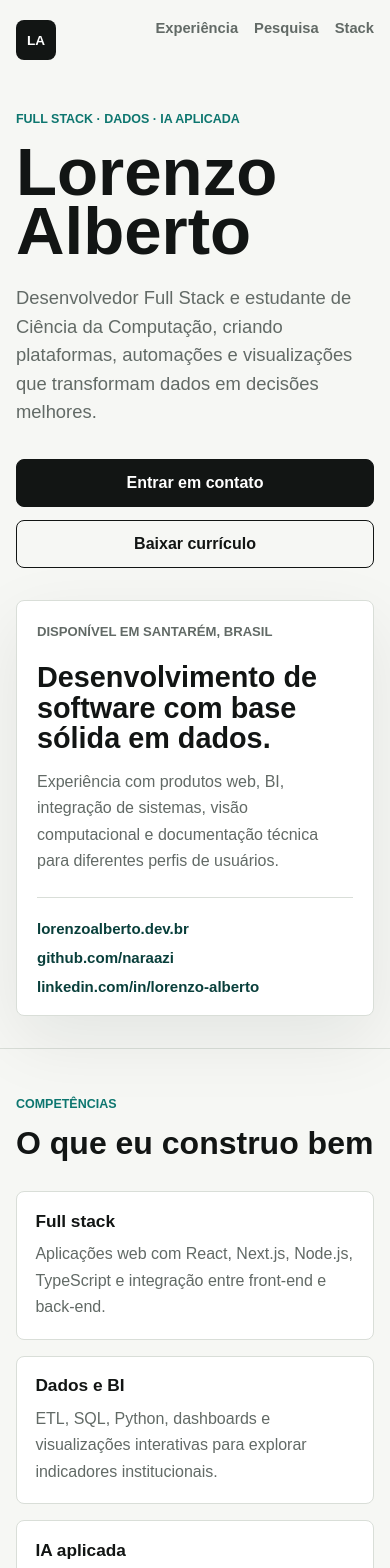
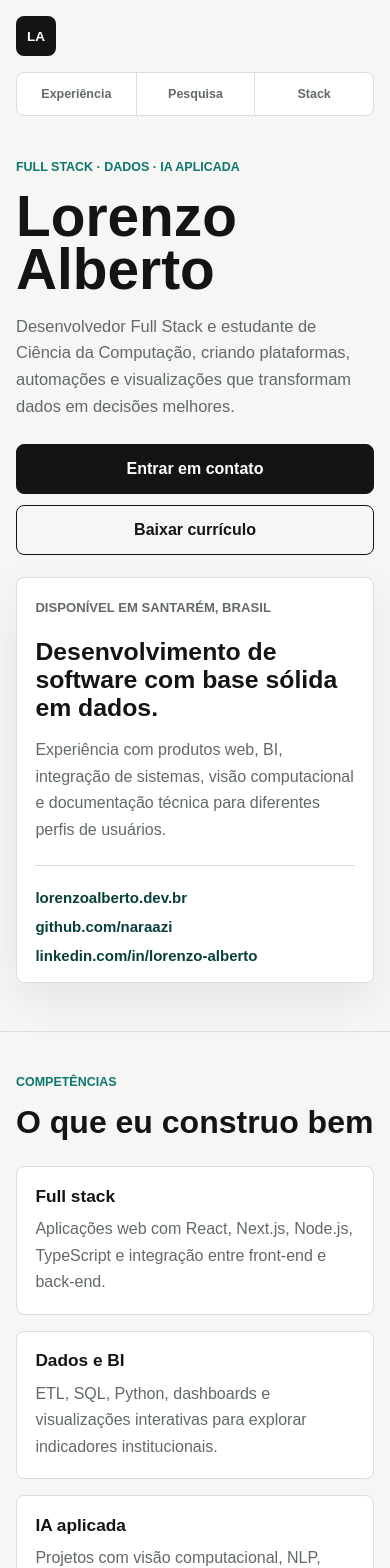
Before and after one commit to naraazi/portfolio, a Next.js app: page / in a window 390 px wide. Shown: the top 1568 px of the page. Built offline with nearby package versions, Linux system fonts and the light colour scheme.

Commit message:
feat(style): adicionado estilo de layout para visualizadores móveis

```diff
--- a/app/globals.css
+++ b/app/globals.css
@@ -29,6 +29,7 @@ body {
     Arial,
     Helvetica,
     sans-serif;
+  overflow-x: hidden;
 }
 
 a {
@@ -40,11 +41,13 @@ a {
   margin: 0 auto;
   max-width: 1440px;
   min-height: 100vh;
+  width: 100%;
 }
 
 .topbar {
   align-items: center;
   display: flex;
+  gap: 1rem;
   justify-content: space-between;
   padding: 1.25rem clamp(1rem, 4vw, 4rem);
 }
@@ -66,12 +69,14 @@ a {
   align-items: center;
   display: flex;
   gap: clamp(1rem, 3vw, 2rem);
+  min-width: 0;
 }
 
 .nav-links a {
   color: var(--muted);
   font-size: 0.92rem;
   font-weight: 700;
+  white-space: nowrap;
 }
 
 .nav-links a:hover {
@@ -82,7 +87,7 @@ a {
   align-items: end;
   display: grid;
   gap: clamp(2rem, 5vw, 5rem);
-  grid-template-columns: minmax(0, 1fr) minmax(320px, 0.44fr);
+  grid-template-columns: minmax(0, 1fr) minmax(300px, 0.44fr);
   min-height: calc(100vh - 72px);
   padding: clamp(2rem, 5vw, 5rem) clamp(1rem, 4vw, 4rem);
 }
@@ -110,7 +115,7 @@ p {
 
 h1 {
   color: var(--foreground);
-  font-size: clamp(4.2rem, 12vw, 10.5rem);
+  font-size: 9.5rem;
   letter-spacing: 0;
   line-height: 0.88;
   margin-bottom: 1.5rem;
@@ -119,7 +124,7 @@ h1 {
 
 .intro {
   color: var(--muted);
-  font-size: clamp(1.15rem, 2vw, 1.55rem);
+  font-size: 1.35rem;
   line-height: 1.55;
   margin-bottom: 0;
   max-width: 760px;
@@ -175,7 +180,7 @@ h1 {
 
 .profile-panel strong {
   display: block;
-  font-size: clamp(1.8rem, 3vw, 2.6rem);
+  font-size: 2.3rem;
   letter-spacing: 0;
   line-height: 1.05;
   margin-bottom: 1rem;
@@ -214,7 +219,7 @@ h1 {
 }
 
 .section-heading h2 {
-  font-size: clamp(2rem, 4vw, 3.4rem);
+  font-size: 3.1rem;
   letter-spacing: 0;
   line-height: 1;
   margin-bottom: 0;
@@ -333,6 +338,10 @@ time {
 }
 
 @media (max-width: 900px) {
+  .topbar {
+    padding-top: 1rem;
+  }
+
   .hero,
   .section,
   .stack-layout {
@@ -341,27 +350,91 @@ time {
 
   .hero {
     align-items: start;
+    gap: 2rem;
     min-height: auto;
+    padding-top: 2.5rem;
   }
 
   .hero-copy {
     padding-bottom: 0;
   }
 
+  h1 {
+    font-size: 5.4rem;
+    max-width: 720px;
+  }
+
+  .intro {
+    font-size: 1.16rem;
+    max-width: 680px;
+  }
+
+  .profile-panel {
+    box-shadow: 0 18px 45px rgba(18, 21, 20, 0.07);
+  }
+
+  .profile-panel strong {
+    font-size: 1.95rem;
+  }
+
   .section-heading {
     max-width: 620px;
+  }
+
+  .section-heading h2 {
+    font-size: 2.55rem;
+    line-height: 1.05;
   }
 }
 
 @media (max-width: 680px) {
   .topbar {
-    align-items: flex-start;
+    align-items: stretch;
+    flex-direction: column;
     gap: 1rem;
+    padding: 1rem;
   }
 
   .nav-links {
-    flex-wrap: wrap;
-    justify-content: flex-end;
+    background: var(--surface);
+    border: 1px solid var(--line);
+    border-radius: 8px;
+    display: grid;
+    gap: 0;
+    grid-template-columns: repeat(3, minmax(0, 1fr));
+    overflow: hidden;
+    width: 100%;
+  }
+
+  .nav-links a {
+    align-items: center;
+    display: inline-flex;
+    font-size: 0.78rem;
+    justify-content: center;
+    min-height: 42px;
+    padding: 0 0.55rem;
+    text-align: center;
+    white-space: normal;
+  }
+
+  .nav-links a + a {
+    border-left: 1px solid var(--line);
+  }
+
+  .hero {
+    gap: 1.4rem;
+    padding: 1.75rem 1rem 3rem;
+  }
+
+  h1 {
+    font-size: 3.55rem;
+    line-height: 0.94;
+    margin-bottom: 1rem;
+  }
+
+  .intro {
+    font-size: 1.03rem;
+    line-height: 1.62;
   }
 
   .skill-grid,
@@ -373,9 +446,59 @@ time {
 
   .actions {
     flex-direction: column;
+    gap: 0.7rem;
+    margin-top: 1.5rem;
   }
 
   .button {
+    min-height: 50px;
     width: 100%;
   }
+
+  .profile-panel,
+  .skill-card,
+  .research-item,
+  .education-block {
+    padding: 1.15rem;
+  }
+
+  .profile-panel strong {
+    font-size: 1.55rem;
+    line-height: 1.12;
+  }
+
+  .section {
+    gap: 1.6rem;
+    padding: 2.7rem 1rem;
+  }
+
+  .section-heading h2 {
+    font-size: 2rem;
+    line-height: 1.1;
+  }
+
+  .timeline-item {
+    gap: 0.65rem;
+    padding: 1.2rem 0;
+  }
+
+  .timeline-item:first-child {
+    padding-top: 0;
+  }
+
+  .tech-row {
+    gap: 0.45rem;
+    padding: 1rem;
+  }
 }
+
+@media (max-width: 380px) {
+  h1 {
+    font-size: 3rem;
+  }
+
+  .nav-links a {
+    font-size: 0.73rem;
+    padding: 0 0.35rem;
+  }
+}
```
